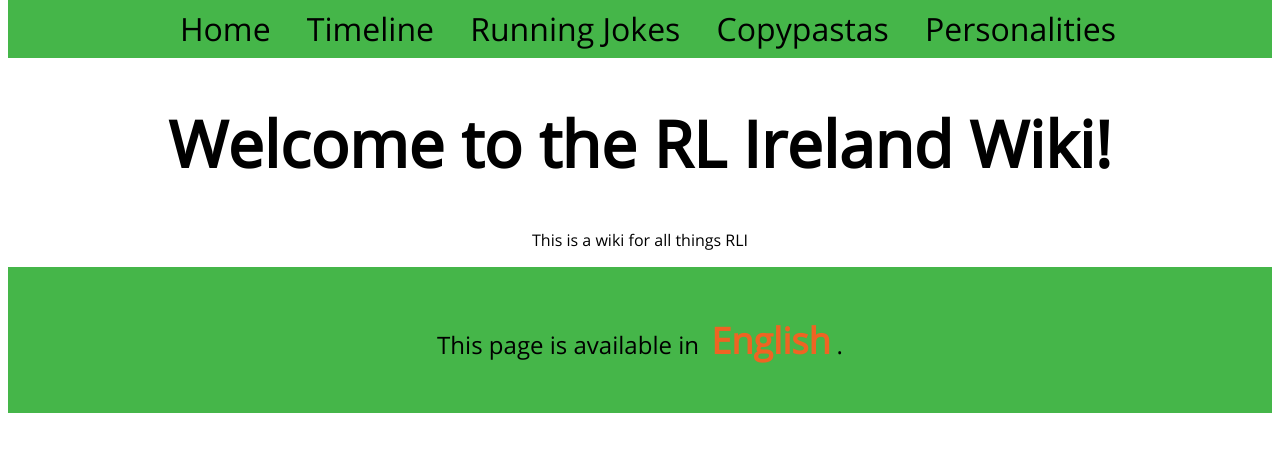
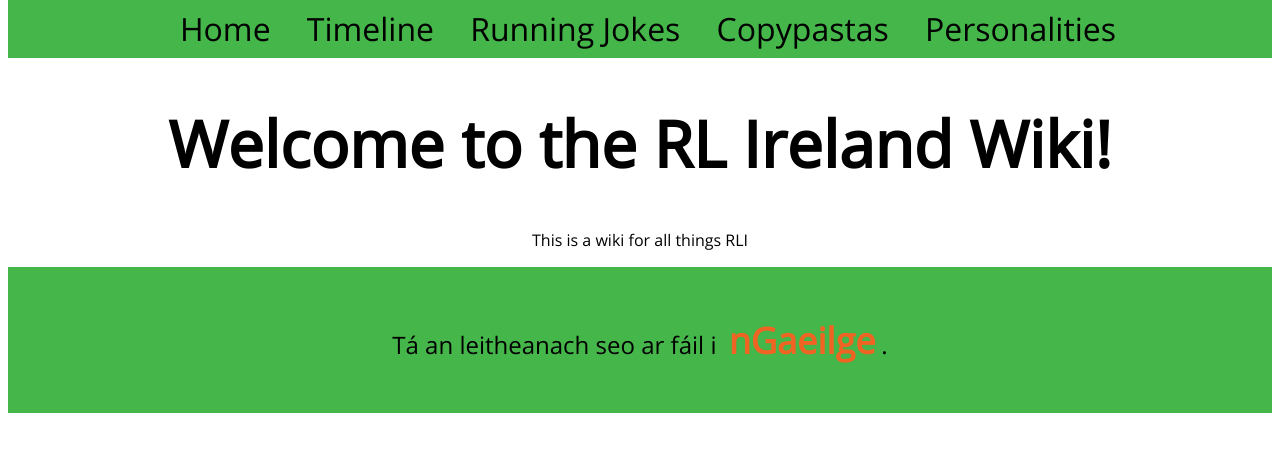
Before and after one commit to RL-Ireland/RL-Ireland, a plain HTML site: page index.html in a window 1280 px wide. Shown: the part 99-550 px from the top of the page. Drawn offline with Linux system fonts and the light colour scheme; files whose address does not match are found by name.

Commit message:
added menu to dict

```diff
--- a/index.html
+++ b/index.html
@@ -14,7 +14,7 @@
         <a href="index.html"><img src="RLI_logo_1.png" alt="Rocket League Ireland logo" class="RLI-logo"></a>
 
         <ul class="shortcuts">
-            <nav>
+            <nav id="headerBanner">
                 <li><a href="index.html">Home</a></li>
                 <li><a href="Timeline/timeline.html">Timeline</a></li>
                 <li><a href="Running-Jokes/running-jokes.html">Running Jokes</a></li>
--- a/main.js
+++ b/main.js
@@ -18,8 +18,20 @@ const dict = {
         ga: `Is é seo wiki fa choinne RLI`
     },
     langChangeText: {
-        en: `This page is available in <button type="button" onclick="langChange()" class="text-button"><strong>English</strong></button>.`,
-        ga: `Tá an leitheanach seo ar fáil i <button type="button" onclick="langChange()" class="text-button"><strong>nGaeilge</strong></button>.`
+        en: `Tá an leitheanach seo ar fáil i <button type="button" onclick="langChange()" class="text-button"><strong>nGaeilge</strong></button>.`,
+        ga: `This page is available in <button type="button" onclick="langChange()" class="text-button"><strong>English</strong></button>.`
+    },
+    headerBanner: {
+        en: `<li><a href="index.html">Home</a></li>
+        <li><a href="Timeline/timeline.html">Timeline</a></li>
+        <li><a href="Running-Jokes/running-jokes.html">Running Jokes</a></li>
+        <li><a href="Copypastas/copypastas.html">Copypastas</a></li>
+        <li><a href="Personalities/personalities.html">Personalities</a></li>`,
+        ga: `<li><a href="index.html">Baile</a></li>
+        <li><a href="Timeline/timeline.html">Amlíne</a></li>
+        <li><a href="Running-Jokes/running-jokes.html">Ábhair Grinn</a></li>
+        <li><a href="Copypastas/copypastas.html">Turscar</a></li>
+        <li><a href="Personalities/personalities.html">Pearsantachtaí</a></li>`
     }
 }
 
@@ -39,10 +51,12 @@ if (localStorage.getItem("lang") == 1) {
     document.getElementById("homepageTitle").innerHTML = dict.mainTitle.en;
     document.getElementById("innerPageContent").innerHTML = dict.mainContent.en;
     document.getElementById("langChangeText").innerHTML = dict.langChangeText.en;
+    document.getElementById("headerBanner").innerHTML = dict.headerBanner.en;
 } else if (localStorage.getItem("lang") == 2) {
     document.getElementById("homepageTitle").innerHTML = dict.mainTitle.ga;
     document.getElementById("innerPageContent").innerHTML = dict.mainContent.ga;
     document.getElementById("langChangeText").innerHTML = dict.langChangeText.ga;
+    document.getElementById("headerBanner").innerHTML = dict.headerBanner.ga;
 } else {
     console.log("Error: language not loaded correctly");
 }
```
